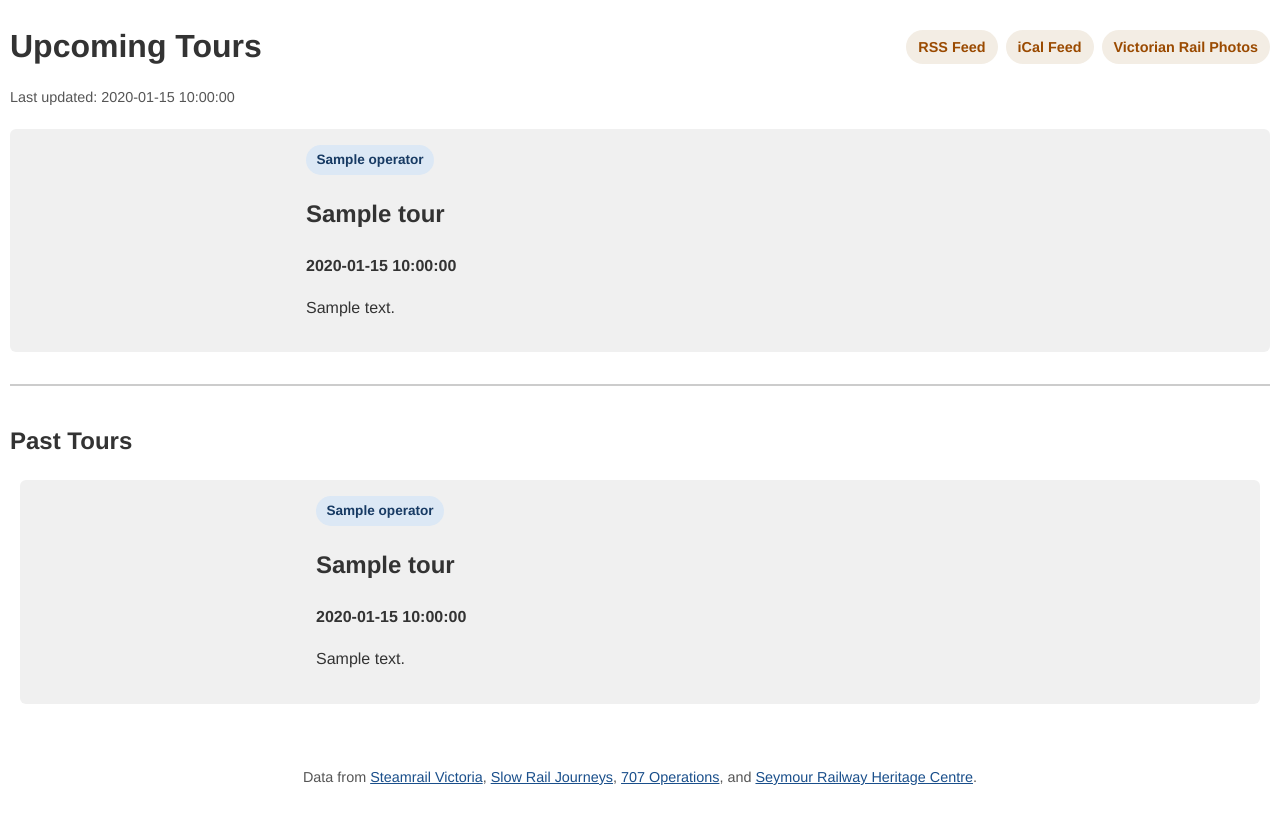
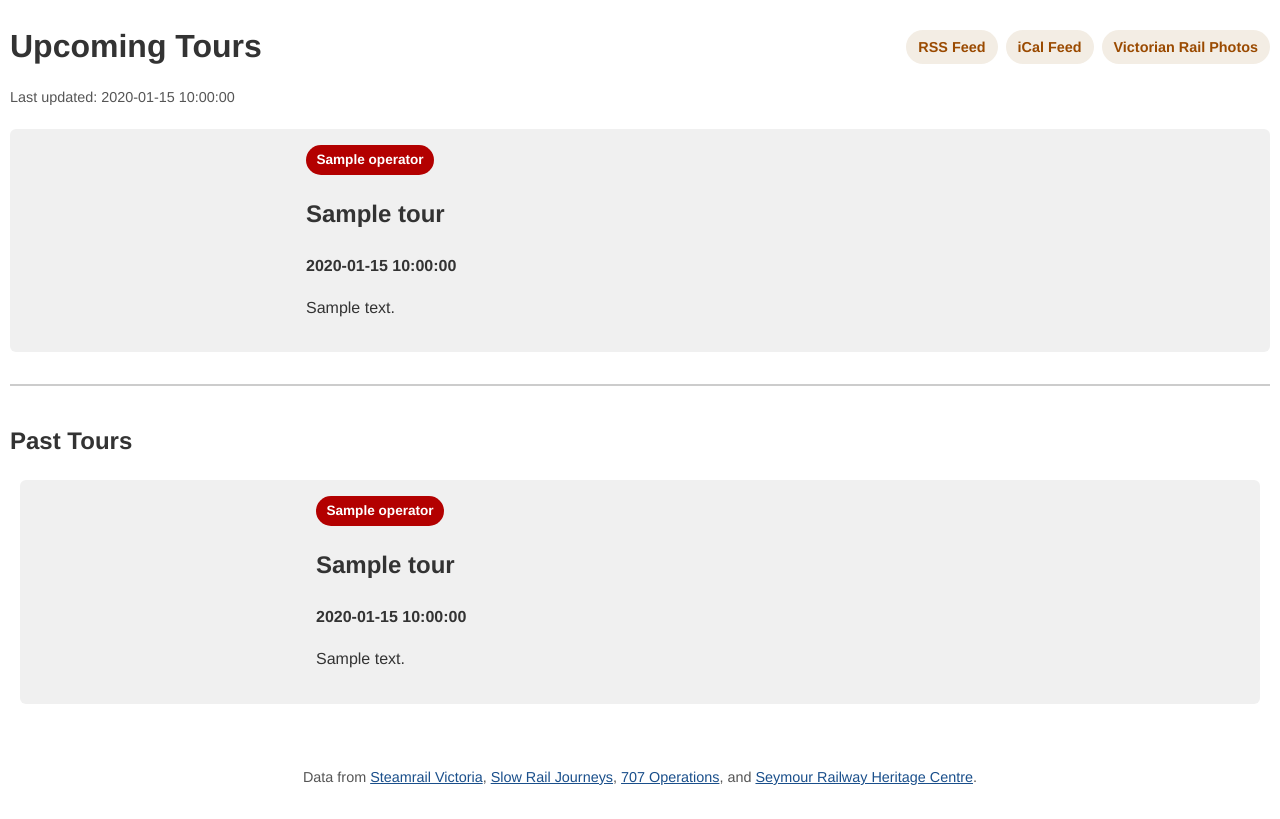
Before and after one commit to XM9G/steam-scraper, a Flask app: template templates/index.html in a window 1280 px wide. Run offline with Flask 3, Linux system fonts and the light colour scheme; the template is opened without the code that fills it: most values are stand-ins (such as "Sample title", 1, 10 or a date in 2020).

Commit message:
Match operator badge colors to operator websites
Co-Authored-By: Claude Opus 5.5 <noreply@anthropic.com>

```diff
--- a/static/css/main.css
+++ b/static/css/main.css
@@ -15,14 +15,15 @@
     --button-border: #c7d4e2;
     --button-border-hover: #93b0cf;
     --button-text: #173a63;
-    --steamrail-bg: #dce8f5;
-    --steamrail-text: #173a63;
-    --slowrail-bg: #e4efdf;
-    --slowrail-text: #315329;
-    --sevenoseven-bg: #f5e5d7;
-    --sevenoseven-text: #704018;
-    --srhc-bg: #eadcf5;
-    --srhc-text: #4a236b;
+    --steamrail-bg: #b30000;
+    --steamrail-text: #ffffff;
+    --slowrail-bg: #000080;
+    --slowrail-text: #f5c518;
+    --sevenoseven-bg: #ffffff;
+    --sevenoseven-text: #111111;
+    --sevenoseven-accent: #e0322a;
+    --srhc-bg: #1b2237;
+    --srhc-text: #ffffff;
 }
 
 @media (prefers-color-scheme: dark) {
@@ -42,14 +43,10 @@
         --button-border: #3a4b60;
         --button-border-hover: #5b7a9e;
         --button-text: #a9c8ec;
-        --steamrail-bg: #1f3350;
-        --steamrail-text: #bcd5f2;
-        --slowrail-bg: #243a20;
-        --slowrail-text: #bfe0b3;
-        --sevenoseven-bg: #42301f;
-        --sevenoseven-text: #f0caa5;
-        --srhc-bg: #35244a;
-        --srhc-text: #dcc6f2;
+    }
+
+    .operator-srhc {
+        box-shadow: inset 0 0 0 1px rgba(255, 255, 255, 0.35);
     }
 }
 
@@ -193,6 +190,7 @@ body {
 .operator-707 {
     background-color: var(--sevenoseven-bg);
     color: var(--sevenoseven-text);
+    box-shadow: inset 0 0 0 1.5px var(--sevenoseven-accent);
 }
 
 .operator-srhc {
```
